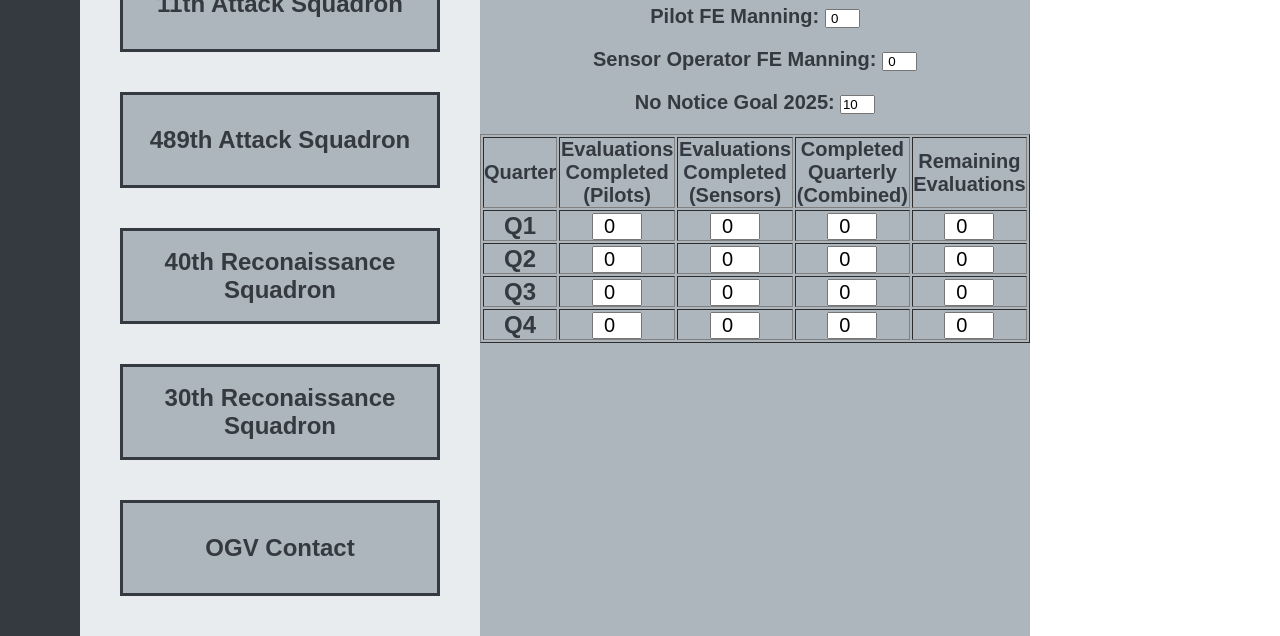
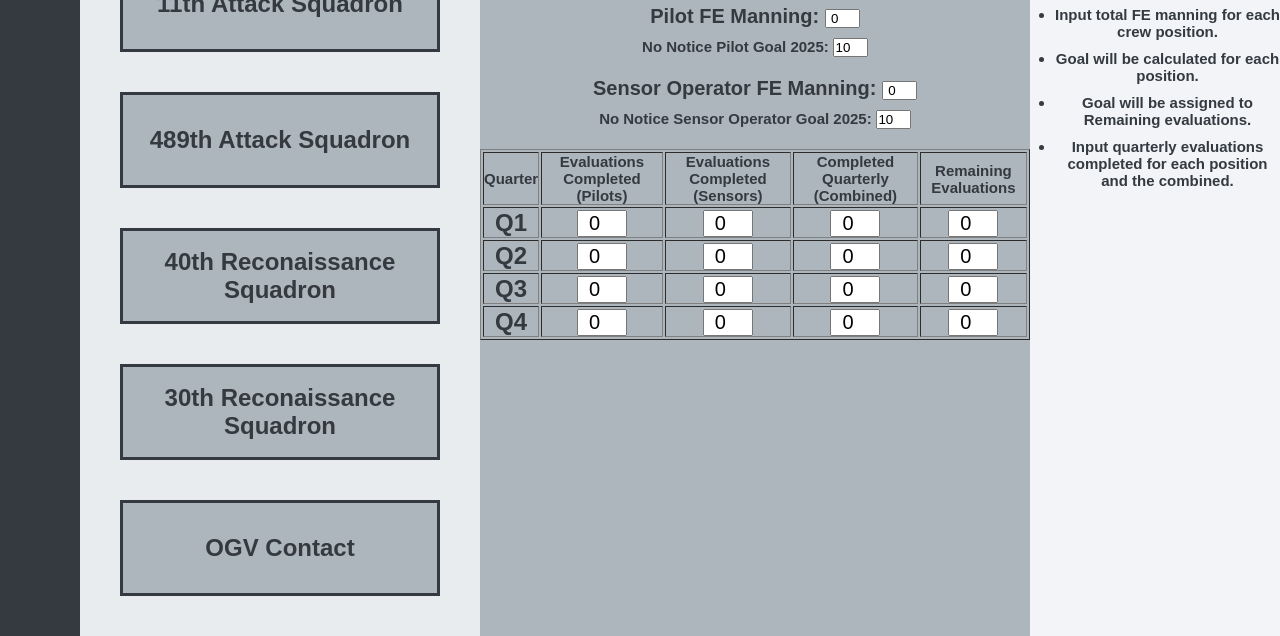
Before and after one commit to jiggity0407/UCI-Flying-Projects, a plain HTML site: page 06-app-layout.html in a window 1280 px wide. Shown: the part 164-800 px from the top of the page. Drawn offline with Linux system fonts and the light colour scheme.

Commit message:
Add files via upload

```diff
--- a/06-app-layout.html
+++ b/06-app-layout.html
@@ -1,6 +1,5 @@
 <!DOCTYPE html>
 <html lang="en">
-
   <head>
     <meta charset="UTF-8" />
     <meta http-equiv="X-UA-Compatible" content="IE=edge" />
@@ -28,9 +27,21 @@
     </section>
     <main>
       <h1>Manning & Evaluation Goals</h1>
-    <h2>Pilot FE Manning: <input type="number" class="Notice" value="0"></h2>
-    <h2>Sensor Operator FE Manning: <input type="number" class="Notice" value="0"></h2>
-    <h3> No Notice Goal 2025: <input type="number" class="Notice" value="10"> </h3>
+      <h2>
+        Pilot FE Manning: <input type="number" class="Notice" value="0" />
+      </h2>
+      <h3>
+        No Notice Pilot Goal 2025:
+        <input type="number" class="Notice" value="10" />
+      </h3>
+      <h2>
+        Sensor Operator FE Manning:
+        <input type="number" class="Notice" value="0" />
+      </h2>
+      <h3>
+        No Notice Sensor Operator Goal 2025:
+        <input type="number" class="Notice" value="10" />
+      </h3>
       <table border="1" class="centered table">
         <thead>
           <tr>
@@ -44,39 +55,46 @@
         <tbody>
           <tr>
             <td>Q1</td>
-          <td><input type="number" class="center" value="0"></td>
-          <td><input type="number" class="center" value="0"></td>
-          <td><input type="number" class="center" value="0"></td>
-          <td><input type="number" class="center" value="0"></td>
+            <td><input type="number" class="center" value="0" /></td>
+            <td><input type="number" class="center" value="0" /></td>
+            <td><input type="number" class="center" value="0" /></td>
+            <td><input type="number" class="center" value="0" /></td>
           </tr>
           <tr>
             <td>Q2</td>
-          <td><input type="number" class="center" value="0"></td>
-          <td><input type="number" class="center" value="0"></td>
-          <td><input type="number" class="center" value="0"></td>
-          <td><input type="number" class="center" value="0"></td>
-
+            <td><input type="number" class="center" value="0" /></td>
+            <td><input type="number" class="center" value="0" /></td>
+            <td><input type="number" class="center" value="0" /></td>
+            <td><input type="number" class="center" value="0" /></td>
           </tr>
           <tr>
             <td>Q3</td>
-          <td><input type="number" class="center" value="0"></td>
-          <td><input type="number" class="center" value="0"></td>
-          <td><input type="number" class="center" value="0"></td>
-          <td><input type="number" class="center" value="0"></td>
-
+            <td><input type="number" class="center" value="0" /></td>
+            <td><input type="number" class="center" value="0" /></td>
+            <td><input type="number" class="center" value="0" /></td>
+            <td><input type="number" class="center" value="0" /></td>
           </tr>
           <tr>
             <td>Q4</td>
-          <td><input type="number" class="center" value="0"></td>
-          <td><input type="number" class="center" value="0"></td>
-          <td><input type="number" class="center" value="0"></td>
-          <td><input type="number" class="center" value="0"></td>
-
+            <td><input type="number" class="center" value="0" /></td>
+            <td><input type="number" class="center" value="0" /></td>
+            <td><input type="number" class="center" value="0" /></td>
+            <td><input type="number" class="center" value="0" /></td>
           </tr>
         </tbody>
       </table>
     </main>
-
+    <aside>
+      <h3><em>Instructions for completion</em></h3>
+      <ul class="instructions2">
+        <li>Input total FE manning for each crew position.</li>
+        <li>Goal will be calculated for each position.</li>
+        <li>Goal will be assigned to Remaining evaluations.</li>
+        <li>
+          Input quarterly evaluations completed for each position and the
+          combined.
+        </li>
+      </ul>
+    </aside>
   </body>
-
 </html>
--- a/SEBstylesheet.css
+++ b/SEBstylesheet.css
@@ -23,6 +23,7 @@ main,
 aside {
     padding-top: 24px;
     background-color: #adb5bd;
+
 }
 
 nav {
@@ -82,14 +83,14 @@ section {
 }
 
 aside {
-    background-color: blue;
+    background-color:#F2F4F7;
 }
 
 
 h2 {
     font-size: 20px;
     font-weight: bolder;
-    margin-bottom: 20px;
+    margin-bottom: 10px;
 }
 
 .center {
@@ -99,7 +100,7 @@ h2 {
 }
 
 thead tr {
-    font-size: 20px;
+    font-size: 15px;
 }
 
 h1 {
@@ -109,7 +110,7 @@ h1 {
 }
 
 h3{
-    font-size: 20px;
+    font-size: 15px;
     margin-bottom: 20px;
 }
 
@@ -117,3 +118,18 @@ h3{
     text-align: center;
     width: 35px;
 }
+
+aside h3{
+    font-size: 20px;
+    text-decoration: underline;
+
+}
+
+.instructions2 {
+font-size: 15px;
+margin-left: 25px;
+}
+
+ul li{
+    margin-top: 10px;
+}
```
Lines whose indentation alone changed are shown as unchanged.
